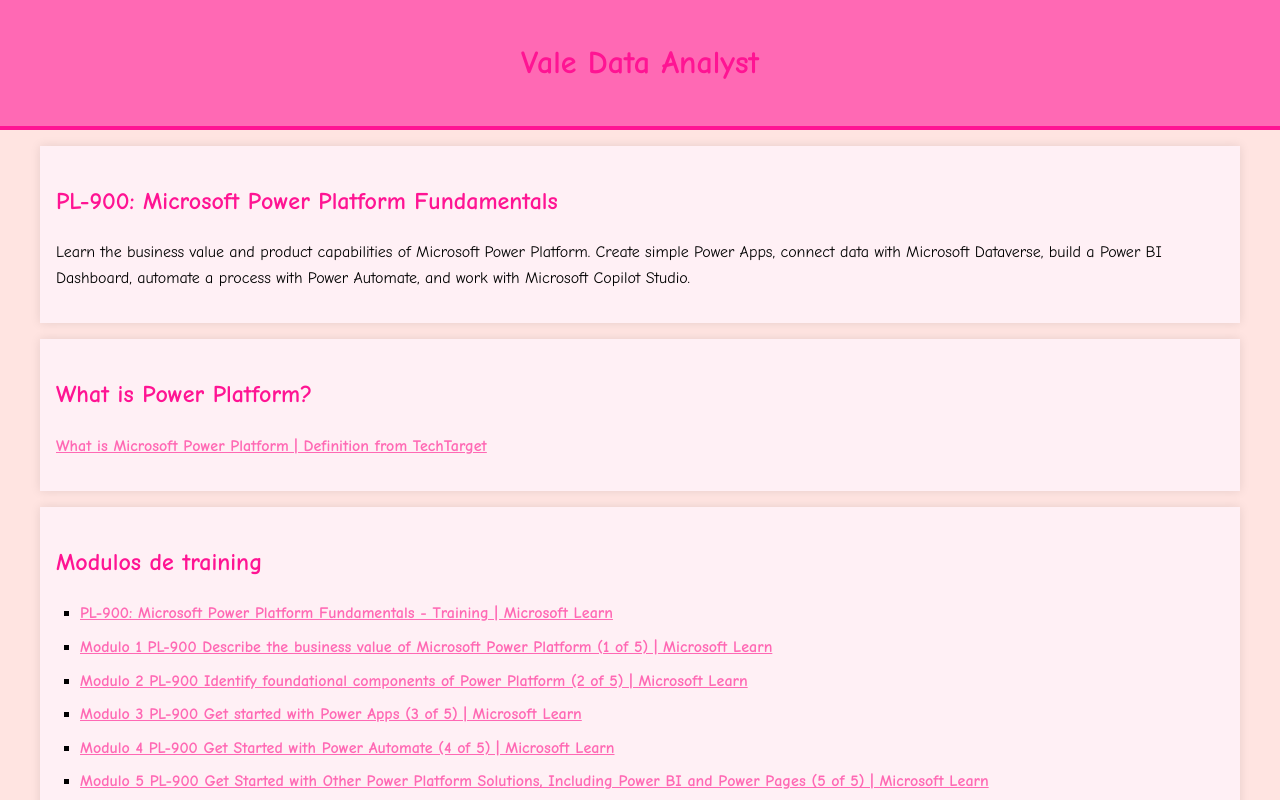
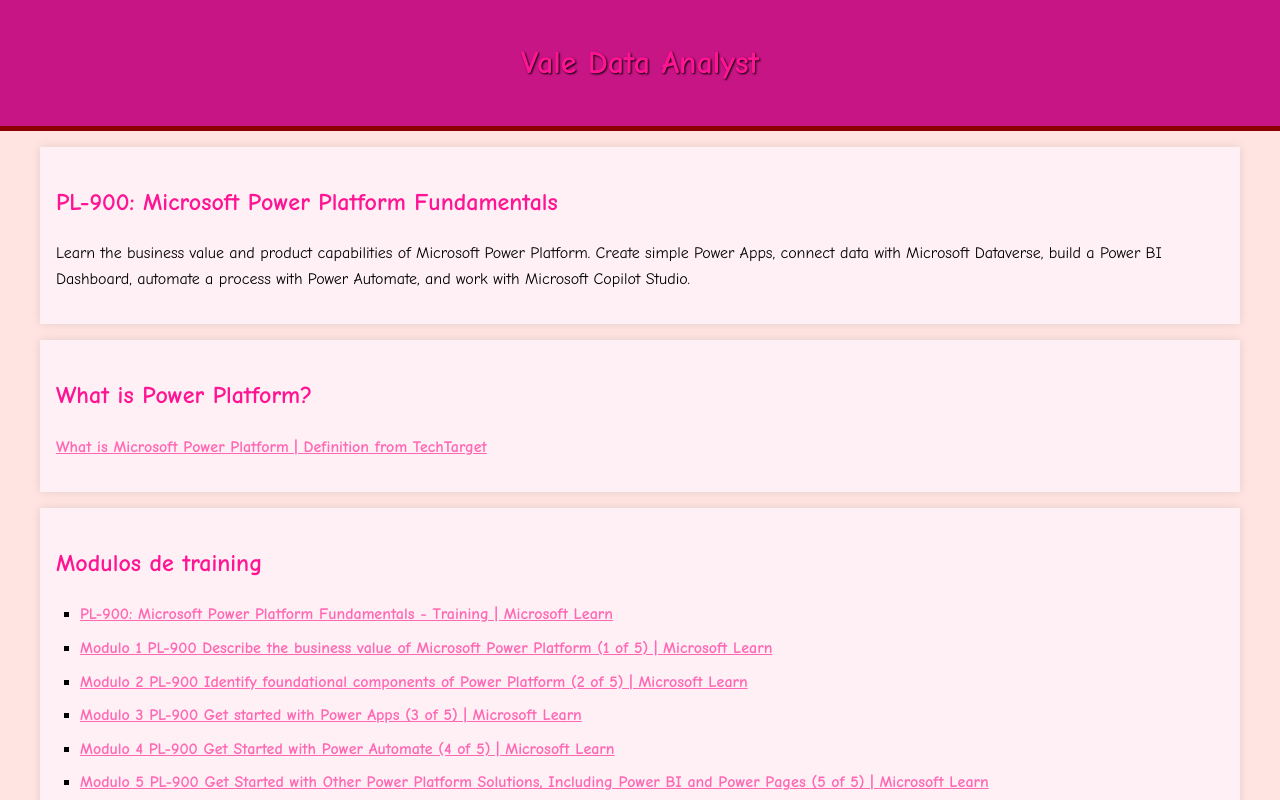
Before and after one commit to fjimenez94/AI-Engineer-Career-AZ102, a plain HTML site: page index.html in a window 1280 px wide. Shown: the top 800 px of the page. Drawn offline with Linux system fonts and the light colour scheme.

Commit message:
Update styles.css

```diff
--- a/styles.css
+++ b/styles.css
@@ -13,11 +13,12 @@
 }
 
 header {
-    background: #ff69b4; // Hot pink background
-    color: white;
+    background: #c71585; /* Deeper shade of pink for more contrast */
+    color: #ffffff; /* Pure white text for better readability */
     padding: 1rem 0;
     text-align: center;
-    border-bottom: 4px solid #ff1493; // Deep pink border
+    border-bottom: 5px solid #8b0000; /* Dark red border for strong contrast */
+    text-shadow: 1px 1px 2px #000000; /* Black shadow to make text stand out */
 }
 
 main {
```
